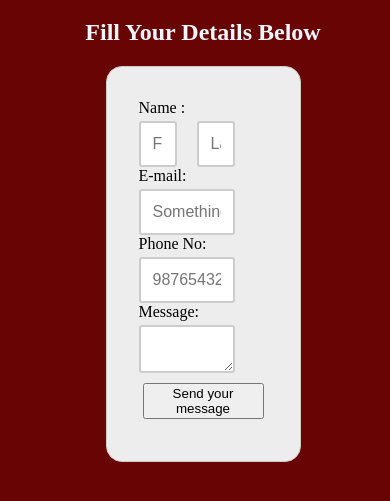
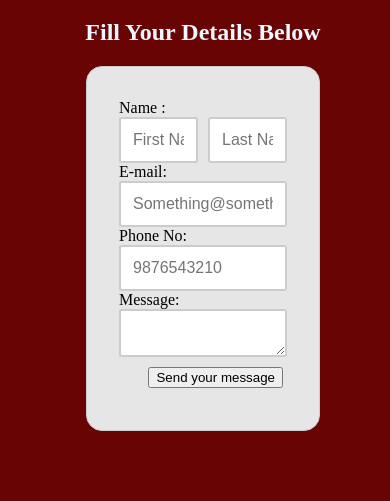
Before and after one commit to amanbhagat0399/skill-pill-learning-repo, a plain HTML site: page index.html in a window 390 px wide. Shown: the part 61-562 px from the top of the page. Drawn offline with Linux system fonts and the light colour scheme.

Commit message:
Add files via upload

```diff
--- a/style.css
+++ b/style.css
@@ -26,18 +26,19 @@ body{
 form {
   /* Center the form on the page */
   margin: 0 auto;
-  width: 50%;
+  width: 60%;
   /* Form outline */
   padding: 2em;
   border: 1px solid #CCC;
   border-radius: 1em;
-  background-color: rgb(238, 237, 237);
+  background-color: rgb(230, 230, 230);
 }
 
 .left {
   float: left;
   width: 25%;
   margin-top: 4px;
+  text-align: left;
 
 }
 .right{
@@ -57,14 +58,14 @@ form {
 #fname {
   /* display: inline-block;  */
   display: inline-flex;
-  width: 40%;
+  width: 47%;
   float: left;
 }
 
 #lname{
   /* display: inline-block;  */
   display: inline-flex;
-  width: 40%;
+  width: 47%;
   float:right;
 }
 input,
@@ -109,7 +110,8 @@ textarea {
 }
 
 @media screen and (max-width: 600px) {
-  .left,.right input[type=submit] {
+  .left,.right,input,
+  textarea ,input[type=submit] {
     width: 100%;
     margin-top: 0;
   }
```
